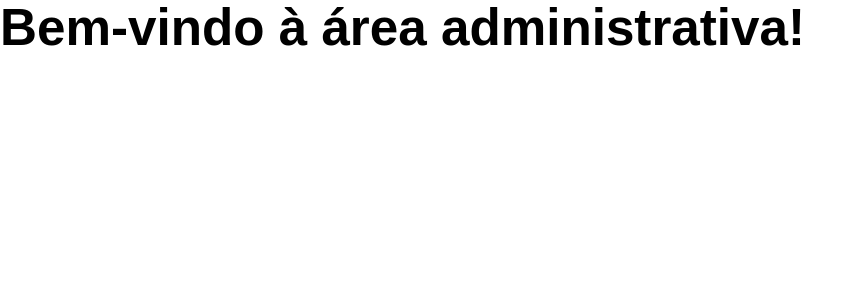
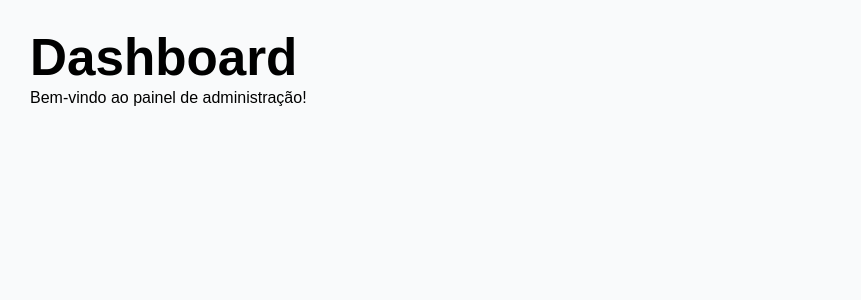
Before and after one commit to FUNDESJ/site-fundesj, a React (Vite) app: page /admin in a window 1280 px wide. Shown: the top 300 px of the page, without its empty margins (0-861 px from the left). Built offline with nearby package versions, Linux system fonts and the light colour scheme; sample sign-in values are in the browser's storage.

Commit message:
site-fundesj

```diff
--- /dev/null
+++ b/src/pages/admin/admin.css
@@ -0,0 +1,42 @@
+body {
+  margin: 0;
+  font-family: Arial, sans-serif;
+}
+
+.app {
+  display: flex;
+  height: 100vh;
+}
+
+.sidebar {
+  width: 220px;
+  background-color: #111827;
+  color: #fff;
+  padding: 20px;
+}
+
+.sidebar h2 {
+  font-size: 20px;
+  margin-bottom: 30px;
+}
+
+.sidebar ul {
+  list-style: none;
+  padding: 0;
+}
+
+.sidebar ul li {
+  margin: 15px 0;
+  cursor: pointer;
+  transition: 0.2s;
+}
+
+.sidebar ul li:hover {
+  color: #60a5fa;
+}
+
+.content {
+  flex: 1;
+  padding: 30px;
+  background-color: #f9fafb;
+}
--- a/src/pages/admin/index.jsx
+++ b/src/pages/admin/index.jsx
@@ -1,4 +1,16 @@
-// src/pages/admin/index.jsx
-export default function Admin() {
-  return <h1>Bem-vindo à área administrativa!</h1>;
+import React from "react";
+import "./admin.css";
+
+
+function Admin() {
+  return (
+    <div className="app">
+      <main className="content">
+        <h1>Dashboard</h1>
+        <p>Bem-vindo ao painel de administração!</p>
+      </main>
+    </div>
+  );
 }
+
+export default Admin;
--- a/src/pages/admin/login/index.jsx
+++ b/src/pages/admin/login/index.jsx
@@ -41,6 +41,7 @@ function Login() {
                     value={senha}
                     placeholder="Senha"
                     onChange={(e) => setSenha(e.target.value)}
+                    onKeyDown={(e) => e.key === 'Enter' && logar()}
                     className="login-input"
                 />
                 <button className="login-button" onClick={logar}>
```
